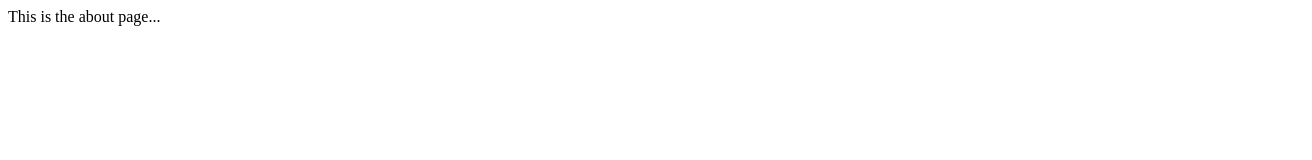
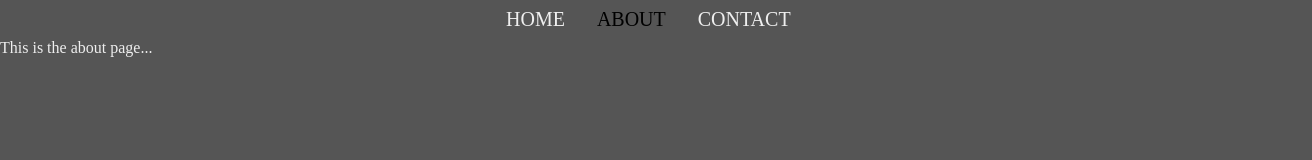
Before and after one commit to opwebdesign/opwebdesign, a plain HTML site: page about.html in a window 1280 px wide. Shown: the whole page, 1312 px wide, since content can reach past the window. Drawn offline with Linux system fonts and the light colour scheme.

Commit message:
remove htmx, update header component

```diff
--- a/about.html
+++ b/about.html
@@ -1 +1,20 @@
-<div>This is the about page...</div>
+<!DOCTYPE html>
+<html>
+  <head>
+    <meta charset="UTF-8">
+    <meta name="viewport" content="width=device-width, initial-scale=1.0">
+    <meta http-equiv="X-UA-Compatible" content="ie=edge">
+    <link href="./css/style.css" rel="stylesheet" type="text/css" />
+    <!-- <script src="index.js" type="text/javascript" defer></script> -->
+    <script src="./components/header.js" type="text/javascript"></script>
+  </head>
+  <body>
+    <header-component
+    data='[{ "label": "Home", "link": "./index.html", "active": false }, { "label": "about", "link": "./about.html", "active": true }, { "label": "contact", "link": "./contact.html", "active": false }]'
+    >
+    </header-component>
+    <div id="content">
+        <div>This is the about page...</div>
+    </div>
+  </body>
+<html>
--- a/components/header.js
+++ b/components/header.js
@@ -1,27 +1,46 @@
-const headerEl = document.createElement( "template" );
+// const headerEl = document.createElement( "template" );
 
-headerEl.innerHTML = `
-    <style>
-        div {
-            background-color: #666666;
-            padding: 1rem;
-            text-align: center;
-            color: #efefef;
-            width: 100%;
-        }
-    </style>
-    <div>Hello, world!!! This is a reusable web component</div>
-`;
+// headerEl.innerHTML = `
+//     <style>
+//         div {
+//             background-color: #666666;
+//             padding: 1rem;
+//             text-align: center;
+//             color: #efefef;
+//             width: 100%;
+//         }
+//     </style>
+//     <div>Hello, world!!! This is a reusable web component</div>
+// `;
 
 class Header extends HTMLElement {
     constructor() {
         super();
+        this.navItems = "";
+    }
+
+    static get observedAttributes() {
+        return [ "data" ];
+    }
+
+    attributeChangedCallback( attr, oldValue, newValue ) {
+        this.dataArray = JSON.parse( newValue );
+        this.dataArray.forEach( el => {
+            this.navItems += `<a href="${ el.link }" class="nav-item ${ el.active ? "active" : ""}">${ el.label }</a>`;
+        });
     }
 
     connectedCallback() {
-        const shadowRoot = this.attachShadow({ mode: "closed" });
+        // const shadowRoot = this.attachShadow({ mode: "closed" });
 
-        shadowRoot.appendChild( headerEl.content );
+        // shadowRoot.appendChild( headerEl.content );
+        this.innerHTML = `
+            <nav class="nav">
+                <div class="nav-items">
+                    ${ this.navItems }
+                </div>
+            </nav>
+        `;
     }
 }
 
--- a/css/style.css
+++ b/css/style.css
@@ -4,3 +4,23 @@ body {
     background-color: #555555;
     color: #eeeeee;
 }
+.nav {
+    width: 100%;
+    padding: .5rem 1rem;
+    background-color: #555555;
+}
+.nav-items {
+    display: flex;
+    gap: 2rem;
+    max-width: 300px;
+    margin: 0 auto;
+}
+.nav-item {
+    color: #efefef;
+    font-size: 20px;
+    text-decoration: none;
+    text-transform: uppercase;
+}
+.nav-item.active {
+    color: #000000;
+}
```
Also changed, not shown: contact.html (+20 -1 lines), index.html (+7 -8 lines).
